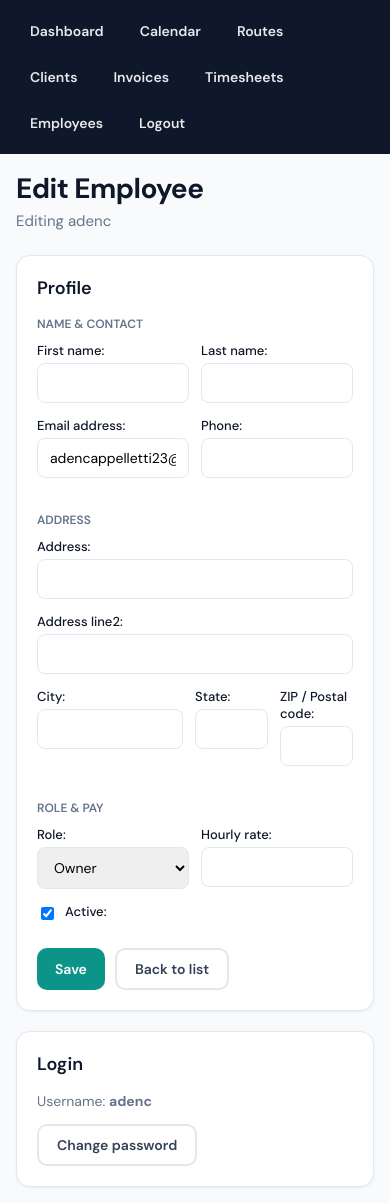
After one commit to AdenCap/landscape-saas, a Django app: page /employees/1/ in a window 390 px wide. The commit adds this page. Run offline with Django 5.2, Linux system fonts and the light colour scheme; a user stored in the database is signed in; data comes from the database, SQL or seed files in the repository; both versions use the stored data as it was after the commit.

Commit message:
Add employee management on dashboard: profile, pay, roles, login
- User model: phone, address fields for employee profiles
- Employee list, add, edit views with full profile form
- Password change for employees (owner can reset)
- Dashboard: + Add Employee, Manage employees, Edit profile links
- Nav: Employees link for owners

Co-authored-by: Cursor <cursoragent@cursor.com>

```diff
--- a/accounts/admin.py
+++ b/accounts/admin.py
@@ -16,7 +16,8 @@ class UserAdmin(BaseUserAdmin):
 
     fieldsets = (
         (None, {'fields': ('username', 'password')}),
-        (_('Personal info'), {'fields': ('first_name', 'last_name', 'email')}),
+        (_('Personal info'), {'fields': ('first_name', 'last_name', 'email', 'phone')}),
+        (_('Address'), {'fields': ('address_line1', 'address_line2', 'city', 'state', 'postal_code')}),
         (_('Business & Role'), {
             'fields': ('business', 'role', 'hourly_rate'),
             'description': 'Assign this user to a business and set their role. Crew = employee with field access. Hourly rate is used for labor cost in timesheets.',
@@ -35,7 +36,7 @@ class UserAdmin(BaseUserAdmin):
         }),
         (_('Personal info (optional)'), {
             'classes': ('wide',),
-            'fields': ('first_name', 'last_name', 'email'),
+            'fields': ('first_name', 'last_name', 'email', 'phone'),
         }),
         (_('Create employee login'), {
             'classes': ('wide',),
--- /dev/null
+++ b/accounts/forms.py
@@ -0,0 +1,55 @@
+from django import forms
+from django.contrib.auth import get_user_model
+from django.contrib.auth.forms import UserCreationForm, UserChangeForm
+
+User = get_user_model()
+
+
+class EmployeeForm(forms.ModelForm):
+    """Form for editing employee profile (name, contact, address, role, pay)."""
+    class Meta:
+        model = User
+        fields = [
+            'first_name', 'last_name', 'email', 'phone',
+            'address_line1', 'address_line2', 'city', 'state', 'postal_code',
+            'role', 'hourly_rate', 'is_active',
+        ]
+        widgets = {
+            'hourly_rate': forms.NumberInput(attrs={'step': '0.01', 'min': '0'}),
+        }
+
+
+class EmployeeCreateForm(UserCreationForm):
+    """Form for creating a new employee with login credentials."""
+    class Meta:
+        model = User
+        fields = [
+            'username', 'password1', 'password2',
+            'first_name', 'last_name', 'email', 'phone',
+            'address_line1', 'address_line2', 'city', 'state', 'postal_code',
+            'role', 'hourly_rate',
+        ]
+        widgets = {
+            'hourly_rate': forms.NumberInput(attrs={'step': '0.01', 'min': '0'}),
+        }
+
+
+class EmployeePasswordForm(forms.Form):
+    """Form for owner to set/reset employee password."""
+    new_password1 = forms.CharField(
+        label='New password',
+        widget=forms.PasswordInput(attrs={'autocomplete': 'new-password'}),
+        min_length=8,
+    )
+    new_password2 = forms.CharField(
+        label='Confirm new password',
+        widget=forms.PasswordInput(attrs={'autocomplete': 'new-password'}),
+    )
+
+    def clean(self):
+        cleaned_data = super().clean()
+        p1 = cleaned_data.get('new_password1')
+        p2 = cleaned_data.get('new_password2')
+        if p1 and p2 and p1 != p2:
+            raise forms.ValidationError("Passwords don't match.")
+        return cleaned_data
--- /dev/null
+++ b/accounts/templates/accounts/employee_form.html
@@ -0,0 +1,96 @@
+{% extends "base.html" %}
+
+{% block content %}
+<div class="page-header">
+  <h1>{{ title }}</h1>
+  <p>{% if employee %}Editing {{ employee.get_full_name|default:employee.username }}{% else %}Add a new employee with app login credentials{% endif %}</p>
+</div>
+
+<div class="form-grid">
+  <div class="card">
+    <h2 class="card-title">Profile</h2>
+    <form method="post">
+      {% csrf_token %}
+      {% if form.non_field_errors %}
+      <div class="alert alert-error">{{ form.non_field_errors }}</div>
+      {% endif %}
+
+      {% if is_create %}
+      <div class="form-section">
+        <h3>Login</h3>
+        <div class="field">{{ form.username.label_tag }}{{ form.username }}{{ form.username.errors }}</div>
+        <div class="field">{{ form.password1.label_tag }}{{ form.password1 }}{{ form.password1.errors }}</div>
+        <div class="field">{{ form.password2.label_tag }}{{ form.password2 }}{{ form.password2.errors }}</div>
+      </div>
+      {% endif %}
+
+      <div class="form-section">
+        <h3>Name & Contact</h3>
+        <div class="form-row">
+          <div class="field">{{ form.first_name.label_tag }}{{ form.first_name }}{{ form.first_name.errors }}</div>
+          <div class="field">{{ form.last_name.label_tag }}{{ form.last_name }}{{ form.last_name.errors }}</div>
+        </div>
+        <div class="form-row">
+          <div class="field">{{ form.email.label_tag }}{{ form.email }}{{ form.email.errors }}</div>
+          <div class="field">{{ form.phone.label_tag }}{{ form.phone }}{{ form.phone.errors }}</div>
+        </div>
+      </div>
+
+      <div class="form-section">
+        <h3>Address</h3>
+        <div class="field">{{ form.address_line1.label_tag }}{{ form.address_line1 }}{{ form.address_line1.errors }}</div>
+        <div class="field">{{ form.address_line2.label_tag }}{{ form.address_line2 }}{{ form.address_line2.errors }}</div>
+        <div class="form-row three">
+          <div class="field">{{ form.city.label_tag }}{{ form.city }}{{ form.city.errors }}</div>
+          <div class="field">{{ form.state.label_tag }}{{ form.state }}{{ form.state.errors }}</div>
+          <div class="field">{{ form.postal_code.label_tag }}{{ form.postal_code }}{{ form.postal_code.errors }}</div>
+        </div>
+      </div>
+
+      <div class="form-section">
+        <h3>Role & Pay</h3>
+        <div class="form-row">
+          <div class="field">{{ form.role.label_tag }}{{ form.role }}{{ form.role.errors }}</div>
+          <div class="field">{{ form.hourly_rate.label_tag }}{{ form.hourly_rate }}{{ form.hourly_rate.errors }}</div>
+        </div>
+        {% if not is_create %}
+        <div class="field checkbox-field">{{ form.is_active }}{{ form.is_active.label_tag }}{{ form.is_active.errors }}</div>
+        {% endif %}
+      </div>
+
+      <div class="form-actions">
+        <button type="submit" class="btn btn-primary">Save</button>
+        {% if employee %}
+        <a href="{% url 'employee_list' %}" class="btn btn-secondary">Back to list</a>
+        {% else %}
+        <a href="{% url 'employee_list' %}" class="btn btn-secondary">Cancel</a>
+        {% endif %}
+      </div>
+    </form>
+  </div>
+
+  {% if employee and not is_create %}
+  <div class="card">
+    <h2 class="card-title">Login</h2>
+    <p class="muted">Username: <strong>{{ employee.username }}</strong></p>
+    <a href="{% url 'employee_password' employee.id %}" class="btn btn-secondary">Change password</a>
+  </div>
+  {% endif %}
+</div>
+
+<style>
+  .form-grid { display: grid; grid-template-columns: 1fr; gap: 20px; }
+  @media (min-width: 800px) { .form-grid { grid-template-columns: 2fr 1fr; } }
+  .form-section { margin-bottom: 20px; }
+  .form-section h3 { font-size: 12px; font-weight: 600; color: var(--text-muted); margin: 0 0 10px 0; text-transform: uppercase; }
+  .form-row { display: grid; grid-template-columns: 1fr 1fr; gap: 12px; }
+  .form-row.three { grid-template-columns: 2fr 1fr 1fr; }
+  .field { margin-bottom: 14px; }
+  .field label { display: block; font-size: 13px; font-weight: 500; margin-bottom: 4px; }
+  .field input, .field select { width: 100%; padding: 10px 12px; border-radius: 8px; border: 1px solid var(--border); font-size: 14px; font-family: inherit; }
+  .checkbox-field { display: flex; align-items: center; gap: 8px; }
+  .checkbox-field input { width: auto; }
+  .form-actions { display: flex; gap: 10px; margin-top: 24px; }
+  .muted { color: var(--text-muted); font-size: 14px; }
+</style>
+{% endblock %}
--- /dev/null
+++ b/accounts/urls.py
@@ -0,0 +1,9 @@
+from django.urls import path
+from . import views
+
+urlpatterns = [
+    path("", views.employee_list, name="employee_list"),
+    path("add/", views.employee_add, name="employee_add"),
+    path("<int:user_id>/", views.employee_edit, name="employee_edit"),
+    path("<int:user_id>/password/", views.employee_password, name="employee_password"),
+]
--- a/accounts/views.py
+++ b/accounts/views.py
@@ -1,3 +1,108 @@
-from django.shortcuts import render
+from django.contrib import messages
+from django.contrib.auth import get_user_model
+from django.contrib.auth.forms import SetPasswordForm
+from django.shortcuts import render, redirect, get_object_or_404
+from django.views.decorators.http import require_http_methods, require_POST
 
-# Create your views here.
+from accounts.decorators import role_required
+from accounts.forms import EmployeeForm, EmployeeCreateForm, EmployeePasswordForm
+
+User = get_user_model()
+
+
+def _get_business(request):
+    return getattr(request.user, 'business', None)
+
+
+@role_required("owner")
+def employee_list(request):
+    """List all employees (users in the owner's business)."""
+    business = _get_business(request)
+    if not business:
+        messages.error(request, "You must be associated with a business to manage employees.")
+        return redirect("/")
+
+    employees = User.objects.filter(business=business).order_by('role', 'first_name', 'last_name', 'username')
+    return render(request, "accounts/employee_list.html", {"employees": employees})
+
+
+@role_required("owner")
+def employee_add(request):
+    """Add a new employee with login credentials."""
+    business = _get_business(request)
+    if not business:
+        messages.error(request, "You must be associated with a business to add employees.")
+        return redirect("/")
+
+    if request.method == "POST":
+        form = EmployeeCreateForm(request.POST)
+        if form.is_valid():
+            user = form.save(commit=False)
+            user.business = business
+            user.save()
+            messages.success(request, f"Employee '{user.get_full_name() or user.username}' added successfully.")
+            return redirect("employee_edit", user_id=user.id)
+    else:
+        form = EmployeeCreateForm()
+
+    return render(request, "accounts/employee_form.html", {
+        "form": form,
+        "title": "Add Employee",
+        "is_create": True,
+    })
+
+
+@role_required("owner")
+@require_http_methods(["GET", "POST"])
+def employee_edit(request, user_id):
+    """Edit employee profile and optionally change password."""
+    business = _get_business(request)
+    if not business:
+        messages.error(request, "You must be associated with a business.")
+        return redirect("/")
+
+    employee = get_object_or_404(User, id=user_id, business=business)
+
+    if request.method == "POST":
+        form = EmployeeForm(request.POST, instance=employee)
+        if form.is_valid():
+            form.save()
+            messages.success(request, "Employee updated.")
+            return redirect("employee_edit", user_id=employee.id)
+    else:
+        form = EmployeeForm(instance=employee)
+
+    return render(request, "accounts/employee_form.html", {
+        "form": form,
+        "employee": employee,
+        "title": "Edit Employee",
+        "is_create": False,
+    })
+
+
+@role_required("owner")
+@require_http_methods(["GET", "POST"])
+def employee_password(request, user_id):
+    """Owner can set/reset an employee's password."""
+    business = _get_business(request)
+    if not business:
+        messages.error(request, "You must be associated with a business.")
+        return redirect("/")
+
+    employee = get_object_or_404(User, id=user_id, business=business)
+
+    if request.method == "POST":
+        form = EmployeePasswordForm(request.POST)
+        if form.is_valid():
+            new_password = form.cleaned_data["new_password1"]
+            employee.set_password(new_password)
+            employee.save()
+            messages.success(request, f"Password updated for {employee.get_full_name() or employee.username}.")
+            return redirect("employee_edit", user_id=employee.id)
+    else:
+        form = EmployeePasswordForm()
+
+    return render(request, "accounts/employee_password.html", {
+        "form": form,
+        "employee": employee,
+    })
--- a/config/urls.py
+++ b/config/urls.py
@@ -32,6 +32,7 @@ urlpatterns = [
     path("dashboard", include("dashboard.urls")),  # owner dashboard becomes homepage
     path("billing/", include(("billing.urls", "billing"), namespace="billing")),
     path("clients/", include("customers.urls")),
+    path("employees/", include("accounts.urls")),
     path("jobs/", include("jobs.urls")),
     path("time/", include("time_tracking.urls")),
 ]
--- a/dashboard/views.py
+++ b/dashboard/views.py
@@ -40,8 +40,11 @@ def _month_range(d: date):
 @role_required("owner")
 def owner_dashboard(request):
     today = timezone.localdate()
+    business = getattr(request.user, "business", None)
     # --- Today by Crew (ops view) ---
     crew_users = User.objects.filter(role="crew").order_by("username")
+    if business:
+        crew_users = crew_users.filter(business=business)
 
     crew_stats = (
         Job.objects.filter(scheduled_date=today, assigned_to__role="crew")
@@ -134,7 +137,6 @@ def owner_dashboard(request):
        Invoice.objects.select_related("customer").order_by("-issue_date", "-id")[:10]
     )
 
-    business = getattr(request.user, "business", None)
     recent_customers = []
     if business:
         recent_customers = Customer.objects.filter(business=business).order_by("-updated_at")[:8]
--- a/templates/base.html
+++ b/templates/base.html
@@ -223,6 +223,9 @@
           <a href="/time/timesheets/" class="btn btn-nav {% if '/time/timesheets' in request.path %}active{% endif %}">
             ⏱️ Timesheets
           </a>
+          <a href="/employees/" class="btn btn-nav {% if '/employees' in request.path %}active{% endif %}">
+            👷 Employees
+          </a>
         {% endif %}
       </nav>
 
@@ -244,6 +247,7 @@
         <a href="/clients/" class="btn btn-nav">Clients</a>
         <a href="/billing/" class="btn btn-nav">Invoices</a>
         <a href="/time/timesheets/" class="btn btn-nav">Timesheets</a>
+        <a href="/employees/" class="btn btn-nav">Employees</a>
       {% endif %}
       <a href="{% url 'logout' %}" class="btn btn-nav">Logout</a>
     </header>
```
Also changed, not shown: accounts/models.py (+17 -0 lines), accounts/templates/accounts/employee_list.html (added, +54 -0 lines), accounts/templates/accounts/employee_password.html (added, +27 -0 lines), dashboard/templates/dashboard/owner_dashboard.html (+8 -4 lines), accounts/migrations/0004_user_phone_and_address.py (added), db.sqlite3, 1 other file.
